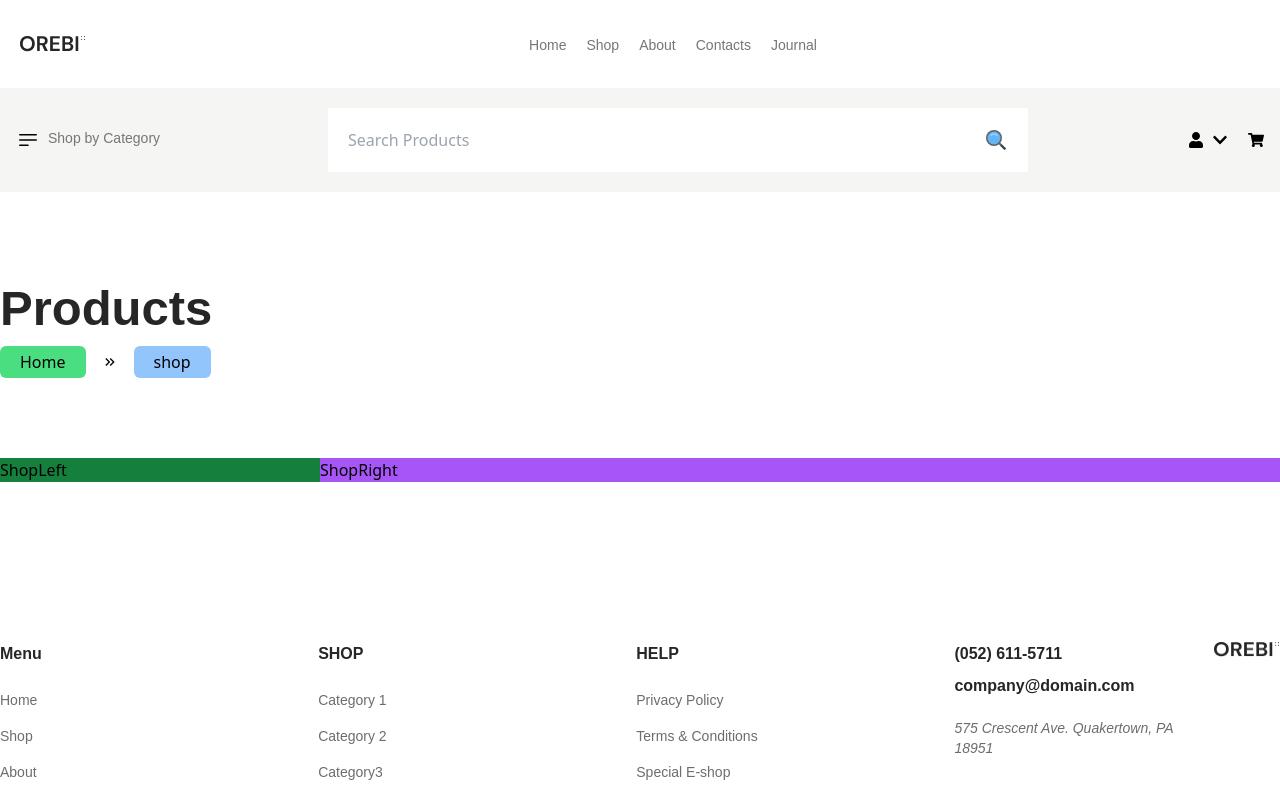
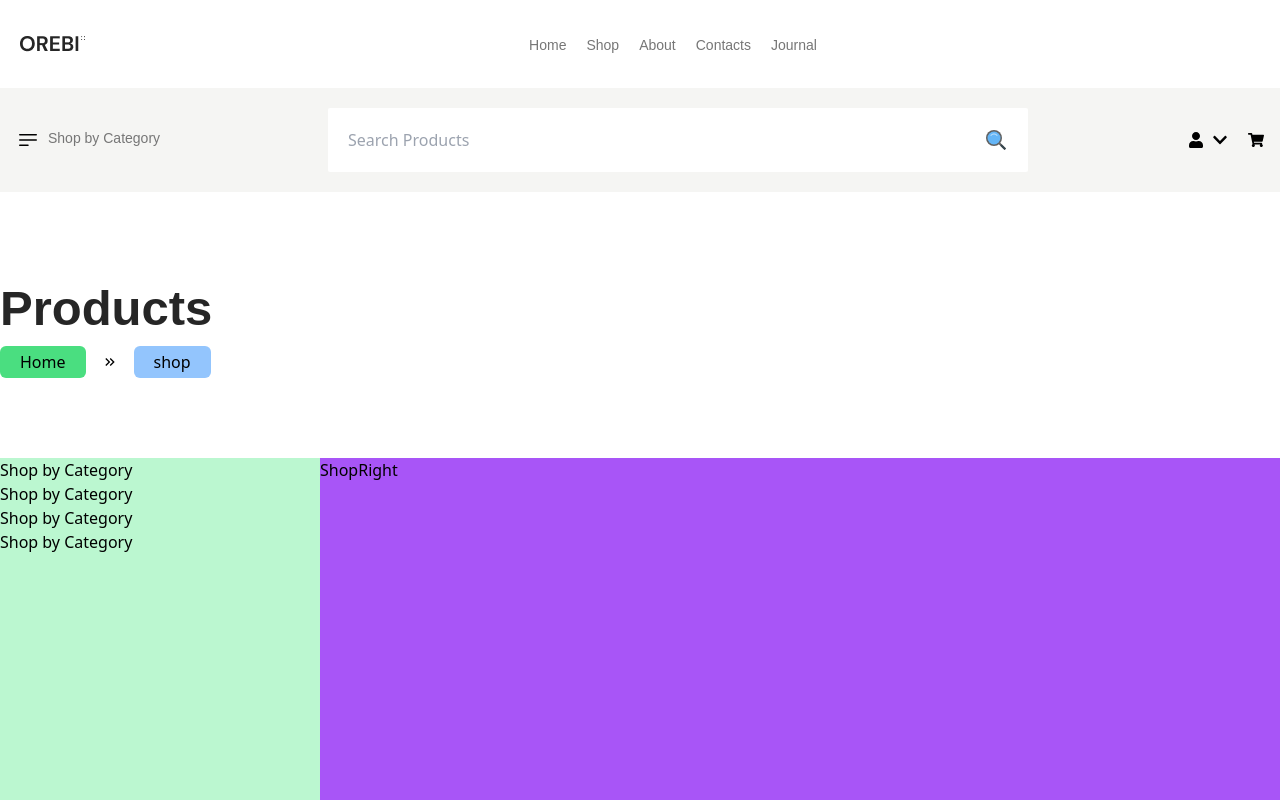
Before and after one commit to taufik69/FDR-2303-e-com, a React (Vite) app: page /shop in a window 1280 px wide. Shown: the top 800 px of the page. Built offline with nearby package versions, Linux system fonts and the light colour scheme; no server answers.

Commit message:
issues here

```diff
--- a/src/Component/CommonConponent/Product.jsx
+++ b/src/Component/CommonConponent/Product.jsx
@@ -11,7 +11,7 @@ const Product = ({ colorVariant, bagze, imga }) => {
 
         <img src={imga} alt={imga} className="w-full h-full object-cover" />
         {/* -----------overlay--------  */}
-        <div className="absolute bg-purple-100 w-full -bottom-[40%]  transition-all left-0 group-hover:bottom-6">
+        <div className="absolute bg-gray-100 w-full -bottom-[40%]  transition-all left-0 group-hover:bottom-6">
           <div className="flex justify-end flex-col items-end p-6">
             <div>
               <Flex className={"gap-x-5 items-center"}>
--- /dev/null
+++ b/src/Component/CommonConponent/ShopLeftitem/ShopLeftItem.jsx
@@ -0,0 +1,27 @@
+import React, { useState } from "react";
+import { FaCaretDown } from "react-icons/fa";
+import Flex from "../Flex";
+
+const ShopLeftItem = ({}) => {
+  const [show, setShow] = useState(false);
+  const HanldeCatagorei = () => {
+    setShow(!show);
+  };
+  return (
+    <>
+      <div>
+        <div onClick={HanldeCatagorei}>Shop by Category</div>
+        {show && (
+          <div>
+            <p>Catagori one</p>
+            <p>Catagori one</p>
+            <p>Catagori one</p>
+            <p>Catagori one</p>
+          </div>
+        )}
+      </div>
+    </>
+  );
+};
+
+export default ShopLeftItem;
--- /dev/null
+++ b/src/Component/CommonConponent/ShopLeftitem/SubCatagories.jsx
@@ -0,0 +1,16 @@
+import React from "react";
+
+const SubCatagories = () => {
+  return (
+    <div>
+      <div>
+        <p>Catagori one</p>
+        <p>Catagori one</p>
+        <p>Catagori one</p>
+        <p>Catagori one</p>
+      </div>
+    </div>
+  );
+};
+
+export default SubCatagories;
--- a/src/Component/ShopComponent/ShopLeft/ShopLeft.jsx
+++ b/src/Component/ShopComponent/ShopLeft/ShopLeft.jsx
@@ -1,7 +1,15 @@
-import React from "react";
+import React, { useState } from "react";
+import ShopLeftItem from "../../CommonConponent/ShopLeftitem/ShopLeftItem";
 
 const ShopLeft = ({ className }) => {
-  return <div className={className}>ShopLeft</div>;
+  return (
+    <div className={className}>
+      <ShopLeftItem />
+      <ShopLeftItem />
+      <ShopLeftItem />
+      <ShopLeftItem />
+    </div>
+  );
 };
 
 export default ShopLeft;
--- a/src/pages/Shop/Shop.jsx
+++ b/src/pages/Shop/Shop.jsx
@@ -3,6 +3,7 @@ import BreadCrumb from "../../Component/CommonConponent/BreadCrumb/BreadCrumb";
 import ShopLeft from "../../Component/ShopComponent/ShopLeft/ShopLeft";
 import Flex from "../../Component/CommonConponent/Flex";
 import ShopRight from "../../Component/ShopComponent/ShopRight.jsx/ShopRight";
+
 
 const Shop = () => {
   return (
@@ -15,8 +16,8 @@ const Shop = () => {
           <BreadCrumb />
           <div className="py-20">
             <Flex>
-              <ShopLeft className="w-[25%] bg-green-700" />
-              <ShopRight className="w-[75%] bg-purple-500" />
+              <ShopLeft className="w-[25%] h-[100vh] bg-green-200" />
+              <ShopRight className="w-[75%] h-[100vh] bg-purple-500" />
             </Flex>
           </div>
         </div>
```
